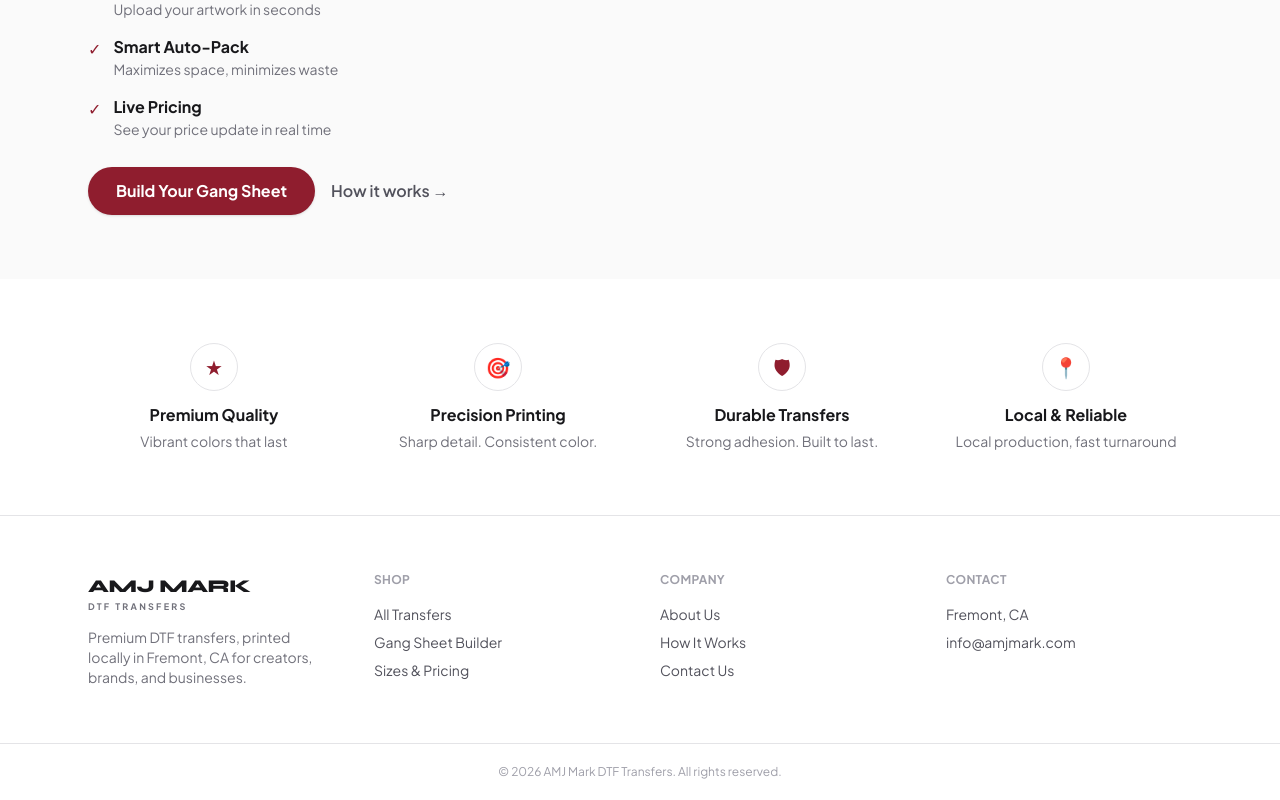
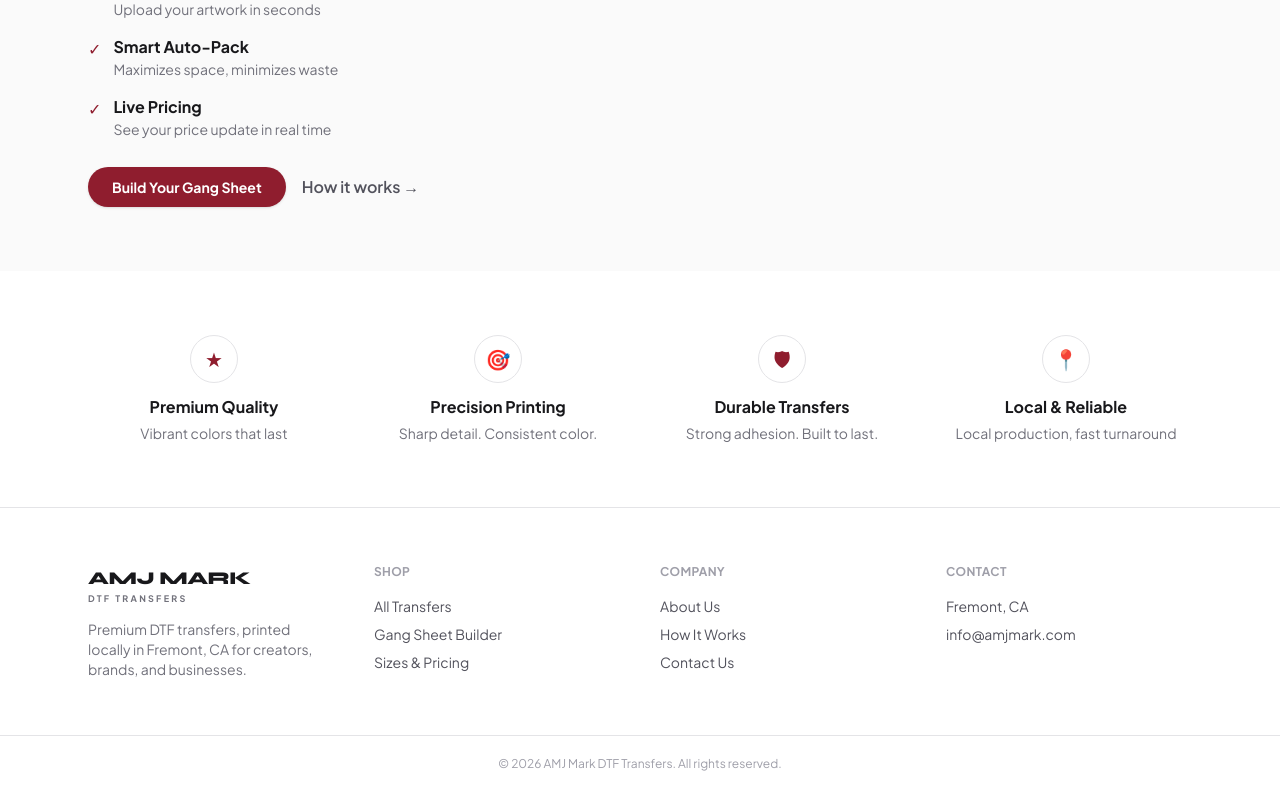
Before and after one commit to HakimAbushaala/amjmark-website, a Next.js app: page / in a window 1280 px wide. Shown: the part 1060-1860 px from the top of the page. Built offline with nearby package versions, Linux system fonts and the light colour scheme; no server answers; the database is empty.

Commit message:
Reduce size of Build Your Gang Sheet button

```diff
--- a/app/page.tsx
+++ b/app/page.tsx
@@ -148,7 +148,7 @@ export default async function HomePage() {
             <div className="mt-7 flex flex-wrap items-center gap-4">
               <Link
                 href="/design"
-                className="rounded-full bg-brand-700 px-7 py-3 font-bold text-white shadow-sm transition hover:bg-brand-800"
+                className="rounded-full bg-brand-700 px-6 py-2.5 text-sm font-bold text-white shadow-sm transition hover:bg-brand-800"
               >
                 Build Your Gang Sheet
               </Link>
```
